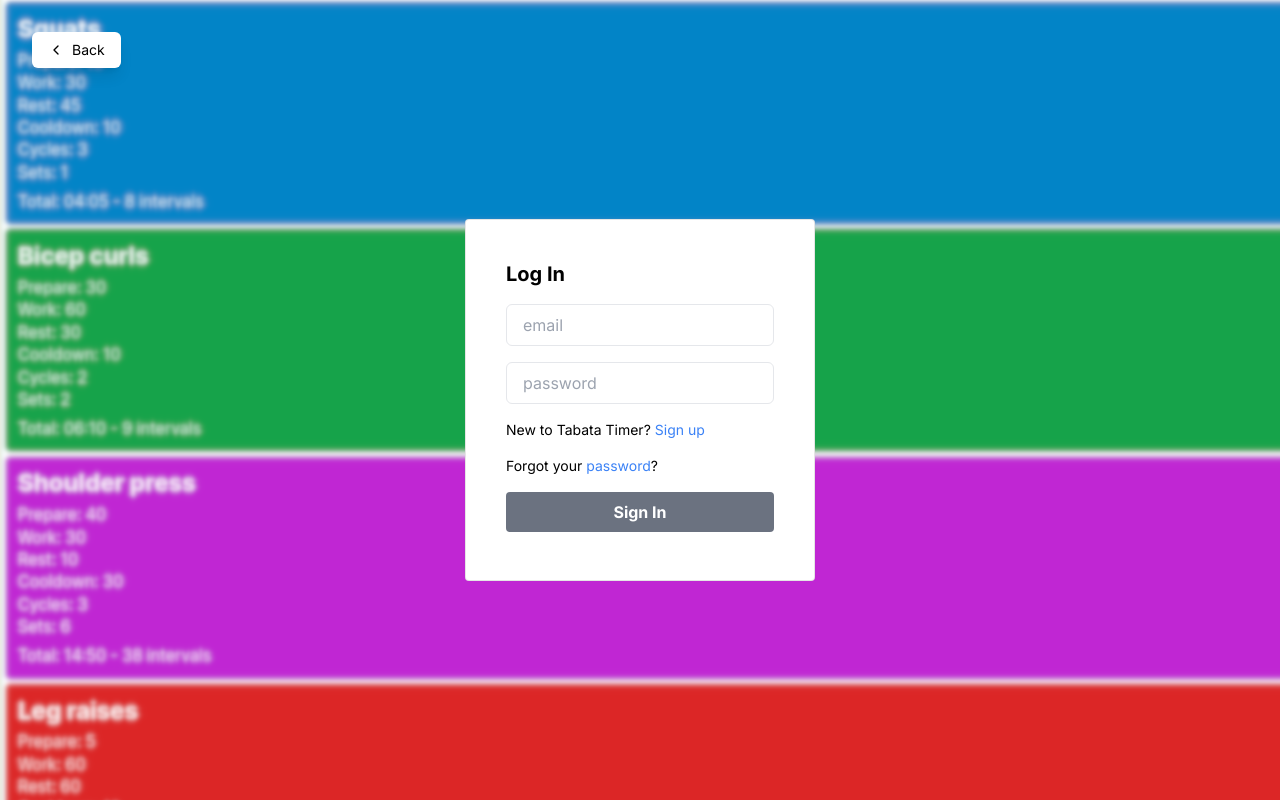
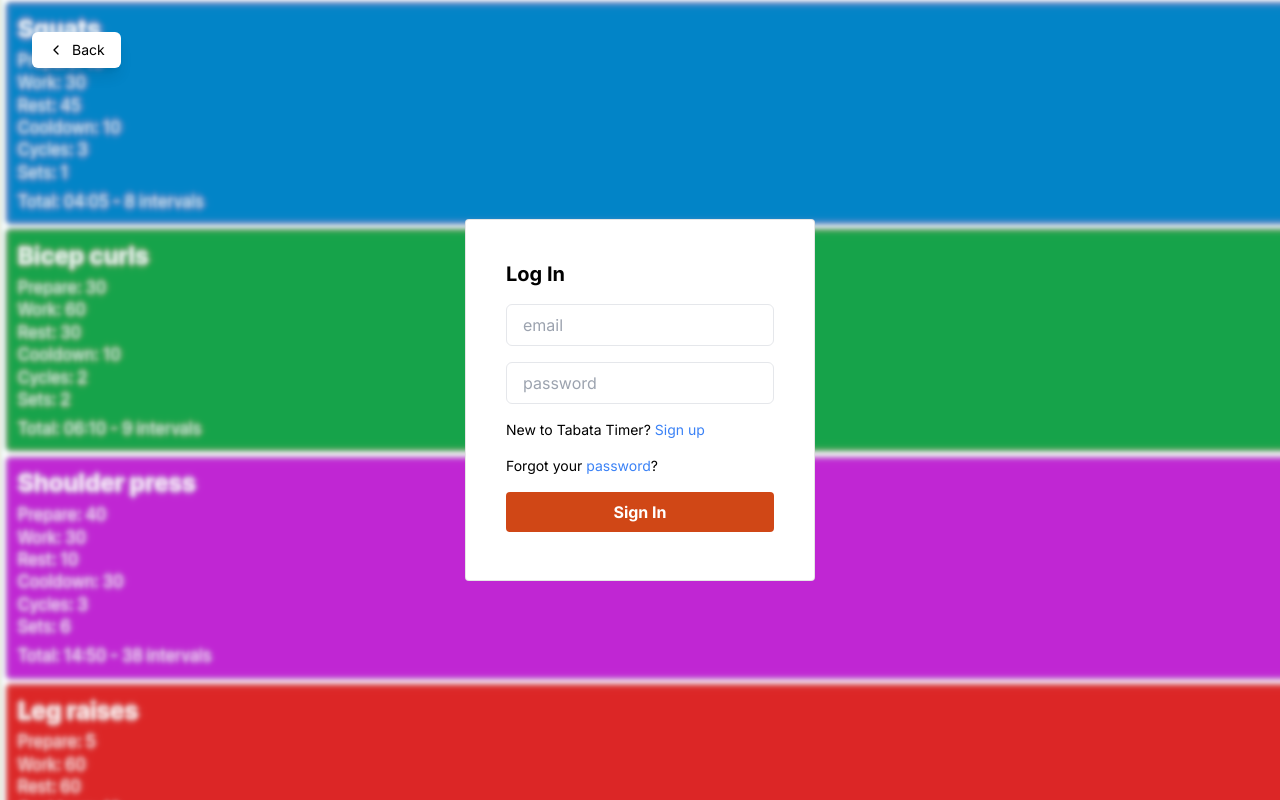
Before and after one commit to Lewisjohnward/tabata-timer, a Next.js app: page /login in a window 1280 px wide. Built offline with nearby package versions, Linux system fonts and the light colour scheme.

Commit message:
random colors

```diff
--- a/src/app/forgotpassword/page.tsx
+++ b/src/app/forgotpassword/page.tsx
@@ -7,7 +7,9 @@ import { AiOutlineMail, BiArrowBack } from "@/misc/icons";
 import { colors } from "@/misc/colors";
 import { createClientComponentClient } from "@supabase/auth-helpers-nextjs";
 
-const color = colors[Math.floor(Math.random() * colors.length)];
+const random = (array: string[]) => {
+  return array[Math.floor(Math.random() * array.length)];
+};
 
 interface FormData {
   email: { value: string };
@@ -56,7 +58,7 @@ const ForgotPassword = () => {
                 </p>
                 <button
                   className="px-4 rounded-lg text-white"
-                  style={{ backgroundColor: color }}
+                  style={{ backgroundColor: random(colors) }}
                   onClick={toggleSuccess}
                 >
                   Try Another Email
@@ -85,7 +87,10 @@ const ForgotPassword = () => {
                 pattern=".+@.+\.com"
                 required
               />
-              <button className="bg-gray-500 rounded px-4 py-2 text-white mb-2 hover:bg-gray-500 font-bold">
+              <button
+                className="px-4 py-2 mb-2 text-white font-bold rounded hover:bg-gray-500"
+                style={{ backgroundColor: random(colors) }}
+              >
                 Reset password
               </button>
             </form>
--- a/src/app/login/page.tsx
+++ b/src/app/login/page.tsx
@@ -1,6 +1,9 @@
 import Link from "next/link";
 import Messages from "./messages";
 import AuthLayout from "@/components/authLayout";
+import { colors } from "@/misc/colors";
+
+const color = colors[Math.floor(Math.random() * colors.length)];
 
 export default function Login() {
   return (
@@ -45,7 +48,10 @@ export default function Login() {
             <p className="text-sm pr-1">?</p>
           </div>
         </div>
-        <button className="bg-gray-500 rounded px-4 py-2 text-white mb-2 hover:bg-gray-500 font-bold">
+        <button
+          className="px-4 py-2 mb-2 text-white font-bold rounded hover:bg-gray-500"
+          style={{ backgroundColor: color }}
+        >
           Sign In
         </button>
         <Messages />
```
